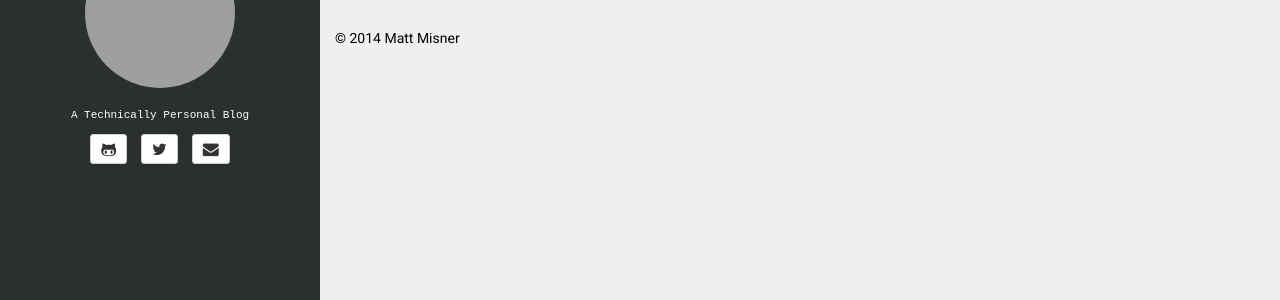
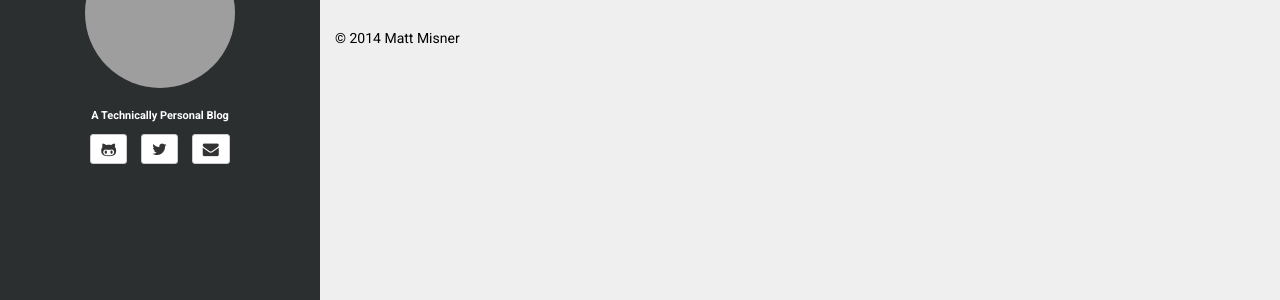
Before and after one commit to mwmisner/mwmisner.github.io, a Jekyll site: the page built from categories.html, in a window 1280 px wide. Shown: the part 190-490 px from the top of the page. Built offline with Jekyll 4.4.1, drawn with Linux system fonts in a browser that asks for light colours; grey boxes are pictures that could not be loaded.

Commit message:
updating CSS

```diff
--- a/assets/css/style.css
+++ b/assets/css/style.css
@@ -39,8 +39,9 @@ a.nav-link i{
 a.nav-link:hover { color: #777 }
 
 #bio {
-	font-family: "Courier New", Courier, monospace;
-	font-size: 11px;
+	font-family: "Roboto", sans-serif;
+	font-weight: 700;
+  font-size: 11px;
 	margin: 0 auto;
 	margin-bottom: 10px;
 }
```
